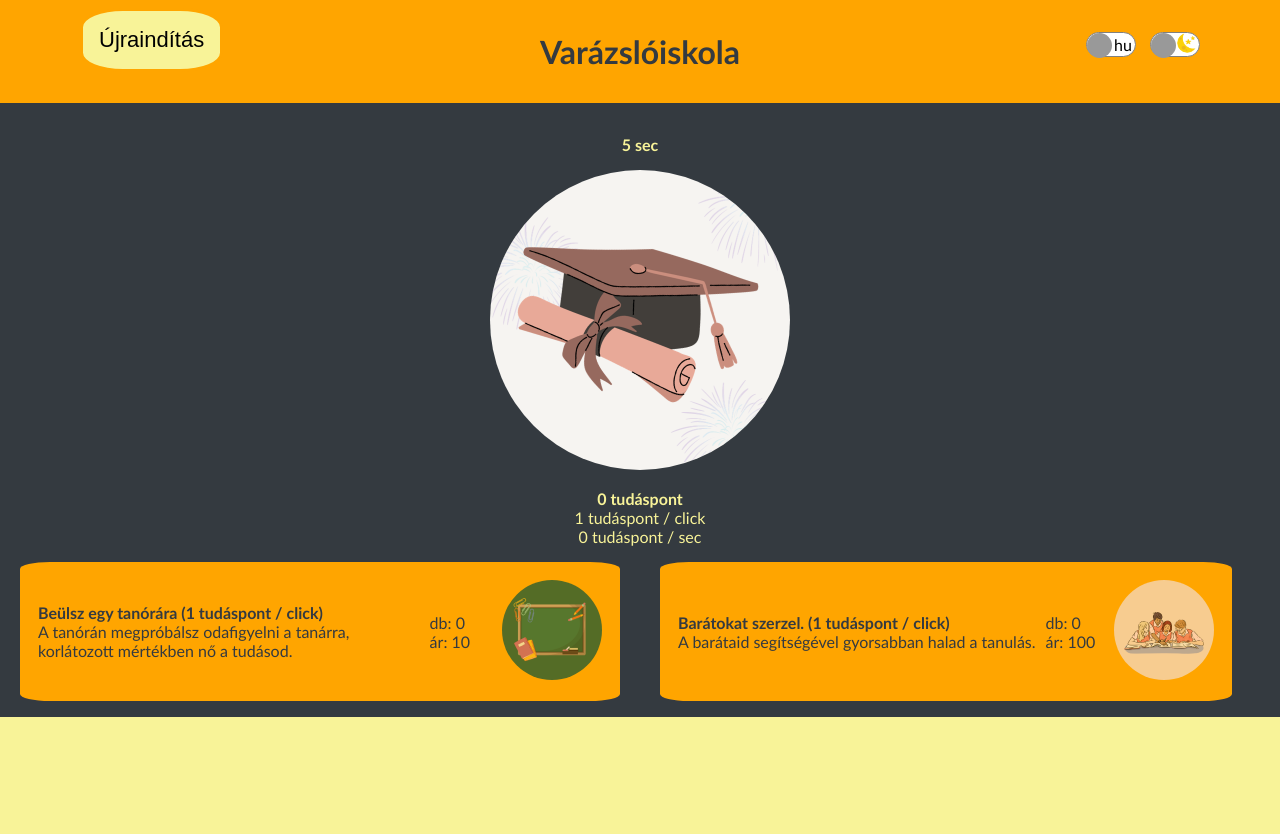
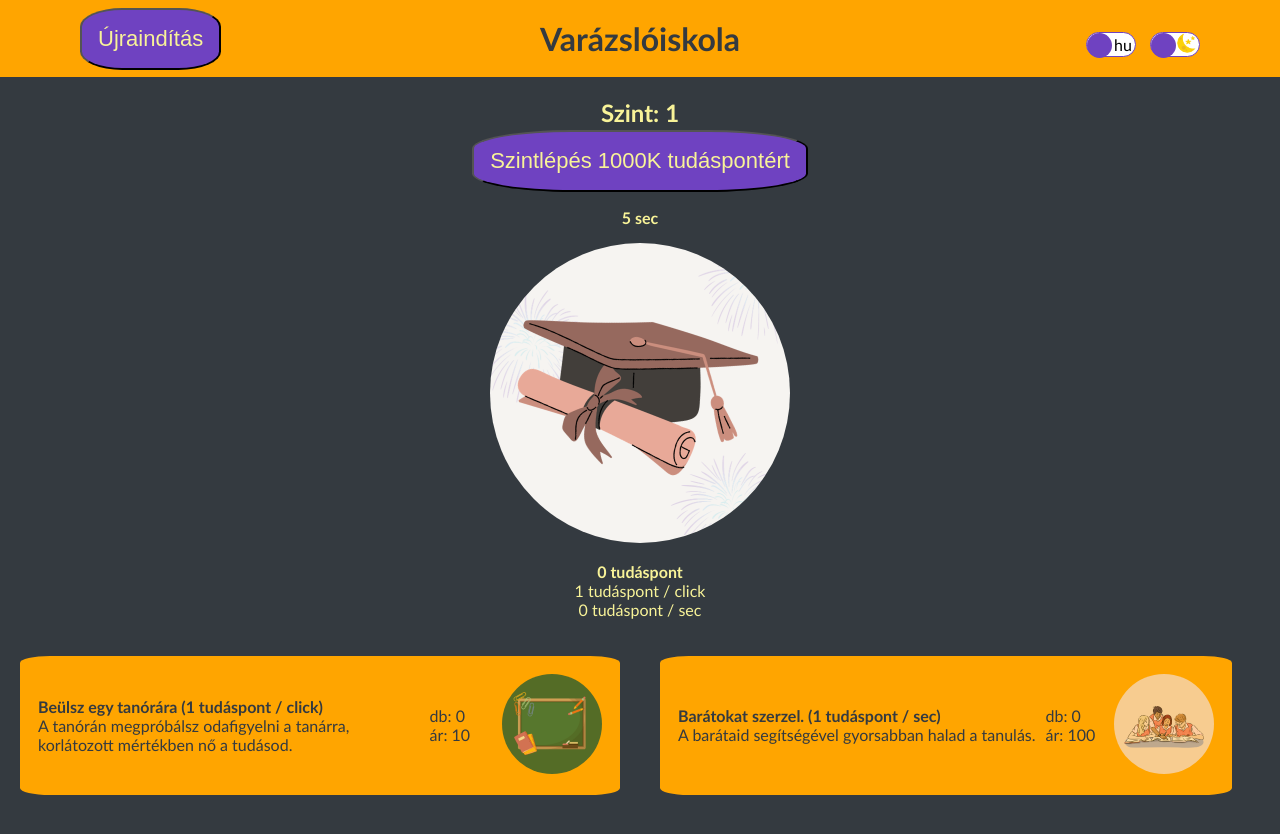
Before and after one commit to Maflacs/clicker, a React (Create React App) app: page / in a window 1280 px wide. Shown: the top 834 px of the page. Before the commit the page ends 800 px from the top, so only its background shows below. Built offline with nearby package versions, Linux system fonts and the light colour scheme.

Commit message:
Add level system

```diff
--- a/src/App.js
+++ b/src/App.js
@@ -9,6 +9,7 @@ import { getInitialState } from "./utils/state";
 import LangContext from "./context/LangContext";
 import { ThemeContext } from "./context/ThemeContext";
 import Modal from "./components/Modal";
+import LevelUpComponent from "./components/LevelUpComponent";
 
 function App() {
   const [state, setState] = useState(() => {
@@ -125,12 +126,25 @@ function App() {
     setState(initialState);
   };
 
+  const handleLevelUp = (requiredPoints) => {
+    setState((prevState) => ({
+      ...prevState,
+      knowledge: prevState.knowledge - requiredPoints,
+    }));
+  };
+
   return (
     <div className={getClassName()}>
-        <Header color={getClassNameContainer()} onRestart={handleRestart} />
+      <Header
+        color={getClassNameContainer()}
+        setModalOpen={setModalOpen}
+        onRestart={handleRestart}
+        knowledge={state.knowledge}
+      />
       <div>
         {modalOpen && (
-            <Modal color={getClassNameContainer()}
+          <Modal
+            color={getClassNameContainer()}
             message={
               lang === "hu"
                 ? "Nem áll rendelkezésedre elég tudáspont!"
@@ -149,6 +163,12 @@ function App() {
           />
         </section>
         <section className="clicking-area-container xp">
+          <LevelUpComponent
+            knowledge={state.knowledge}
+            onLevelUp={handleLevelUp}
+            modalOpen={modalOpen}
+            setModalOpen={setModalOpen}
+          />
           <Timer sec={state.sec} />
           <ClickArea onClick={handleKnowledgeClicked} />
           <Knowledge state={state} />
@@ -163,6 +183,6 @@ function App() {
       </main>
     </div>
   );
-};
+}
 
 export default App;
--- /dev/null
+++ b/src/components/LevelIndicator.jsx
@@ -0,0 +1,13 @@
+import React, { useContext } from "react";
+import LangContext from "../context/LangContext";
+
+const LevelIndicator = ({ level }) => {
+    const {
+        state: { lang },
+      } = useContext(LangContext);
+    return (
+      <h1>{lang === "hu" ? `Szint: ${level}` : `Level: ${level}`}</h1>
+    );
+  };
+
+  export default LevelIndicator
--- /dev/null
+++ b/src/components/LevelUpButton.jsx
@@ -0,0 +1,34 @@
+import React, { useContext } from "react";
+import LangContext from "../context/LangContext";
+
+const LevelUpButton = ({
+  level,
+  knowledge,
+  requiredPoints,
+  onClick,
+  setModalOpen,
+}) => {
+  const {
+    state: { lang },
+  } = useContext(LangContext);
+
+  const handleClick = () => {
+    onClick();
+  };
+
+  return (
+    <button className="levelUp" onClick={handleClick}>
+      {lang === "hu"
+        ? `Szintlépés ${formatPrice(requiredPoints)} tudáspontért`
+        : `Level up for ${formatPrice(requiredPoints)} knowledge`}
+    </button>
+  );
+};
+
+const formatPrice = (requiredPoints) => {
+  if (requiredPoints < 1000) return requiredPoints;
+  let kValue = requiredPoints / 1000;
+  return `${kValue}K`;
+};
+
+export default LevelUpButton;
--- /dev/null
+++ b/src/components/LevelUpComponent.jsx
@@ -0,0 +1,46 @@
+import React, { useState } from "react";
+import LevelUpButton from "./LevelUpButton";
+import LevelIndicator from "./LevelIndicator";
+
+const LevelUpComponent = ({
+  modalOpen,
+  setModalOpen,
+  knowledge,
+  onLevelUp,
+}) => {
+  const [level, setLevel] = useState(1);
+  const baseCost = 1000000;
+
+  const handleLevelUp = () => {
+    const requiredPoints = calculateRequiredPoints(level);
+    if (knowledge >= requiredPoints) {
+      setLevel(level + 1);
+      onLevelUp(requiredPoints);
+    } else {
+      setModalOpen(true);
+    }
+  };
+
+  const calculateRequiredPoints = (level) => {
+    return baseCost * 10 ** (level - 1);
+  };
+
+  const requiredPoints = calculateRequiredPoints(level);
+
+  return (
+    <div>
+      <LevelIndicator level={level} />
+      <LevelUpButton
+        level={level}
+        requiredPoints={requiredPoints}
+        onClick={handleLevelUp}
+        modalOpen={modalOpen}
+        setModalOpen={setModalOpen}
+        knowledge={knowledge}
+        onLevelUp={onLevelUp}
+      />
+    </div>
+  );
+};
+
+export default LevelUpComponent;
--- a/src/components/Relations.jsx
+++ b/src/components/Relations.jsx
@@ -15,14 +15,14 @@ const Relations = ({ color, relations, onClick }) => {
                     <p>
                       <strong>
                         {relation.relationName[lang]} (
-                        {relation.knowledgePerSecIncrement} tudáspont / click)
+                        {relation.knowledgePerSecIncrement} tudáspont / sec)
                       </strong>
                     </p>
                   ) : (
                     <p>
                       <strong>
                         {relation.relationName[lang]} (
-                        {relation.knowledgePerSecIncrement} knowledge / click)
+                        {relation.knowledgePerSecIncrement} knowledge / sec)
                       </strong>
                     </p>
                   )}
--- a/src/index.css
+++ b/src/index.css
@@ -21,6 +21,7 @@ html {
   --BgD: black;
   --TBg: #f8e16c;
   --TBgD: orange;
+  --Btn: #6f42c1;
 }
 
 .bgDark {
@@ -43,6 +44,10 @@ html {
   justify-content: space-around;
   align-items: center;
   margin: 0;
+  padding: 1rem 0;
+  position: fixed;
+  top: 0;
+  z-index: 1;
 }
 
 .rbtn {
@@ -51,12 +56,17 @@ html {
   top: 0.5rem;
 }
 
-.restart {
+.restart, .levelUp {
   font-size: 22px;
-  background-color: var(--Bg);
-  border: 3px solid orange;
+  background-color: var(--Btn);
+  color: var(--Bg);
   border-radius: 30%;
   padding: 1rem;
+  cursor: pointer;
+}
+
+#timer {
+  margin-top: 1rem;
 }
 
 .business-table {
@@ -73,7 +83,7 @@ body {
   width: 50px;
   height: 25px;
   border-radius: 20px;
-  border: 1px solid grey;
+  border: 1px solid var(--Btn);
   background-color: white;
   position: fixed;
   top: 2rem;
@@ -101,7 +111,7 @@ body {
   width: 25px;
   height: 25px;
   border-radius: 50%;
-  background-color: #999;
+  background-color: var(--Btn);
   position: absolute;
   cursor: pointer;
 }
@@ -112,7 +122,7 @@ p {
 
 h1 {
   text-align: center;
-  margin: 1em 0;
+  margin: 0.1em 0;
 }
 
 .skills-table,
@@ -127,7 +137,9 @@ h1 {
 }
 
 .main-container {
-  margin-top: 2rem;
+  margin-top: 4rem;
+  min-height: 100dvh;
+  padding: 2rem 0;
   display: grid;
   grid-template-columns: 1fr 1fr 1fr;
 }
```
Lines whose indentation alone changed are shown as unchanged.
